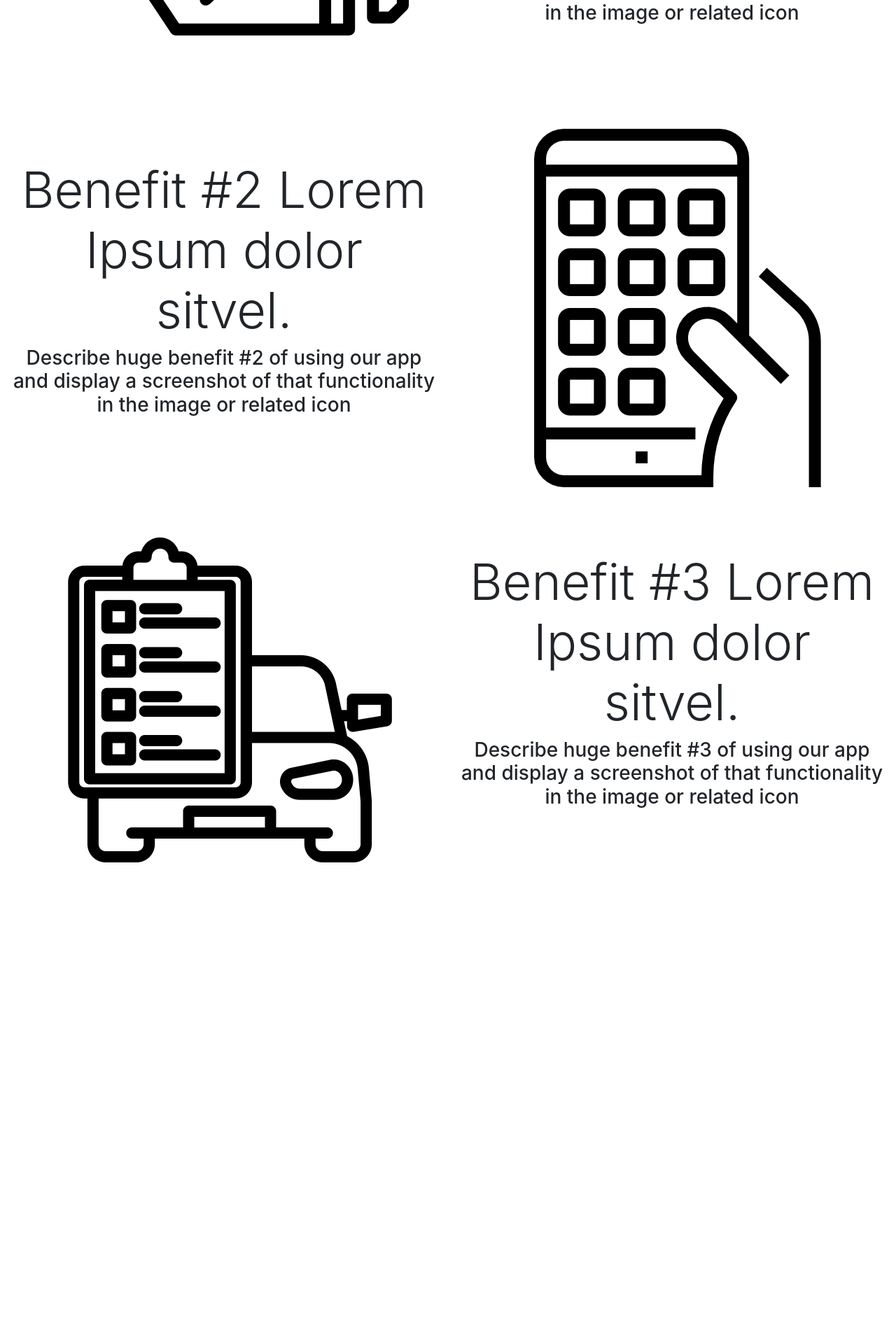
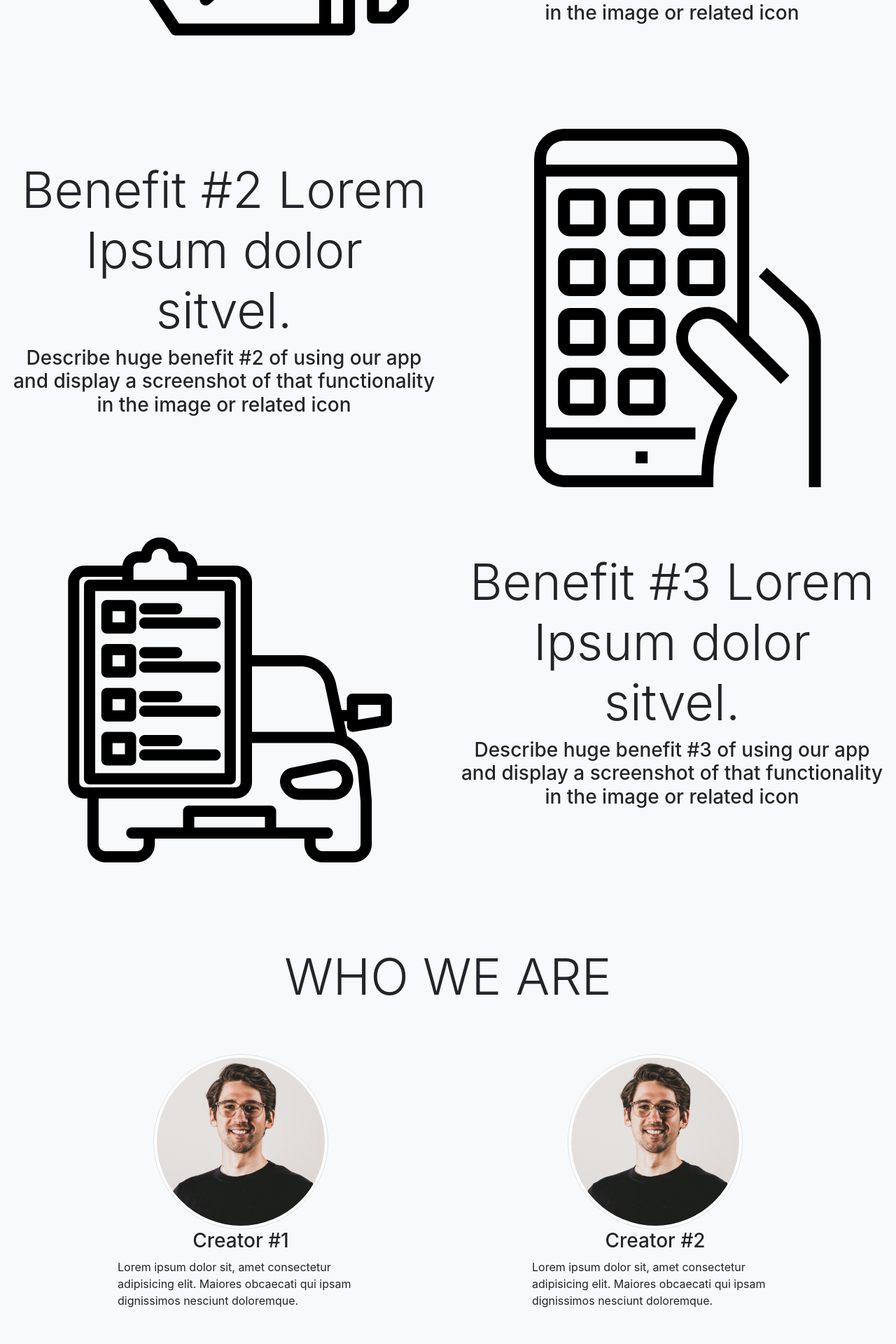
Before and after one commit to Burning-Maps-Fall-2022-Beaverhacks/Vehicle-Maintenance-Manager, a Flask app: template maintenance_app/landing_page/templates/landing_page.html in a window 1280 px wide. Shown: the part 880-2800 px from the top of the page at 70% size. Before the commit the page ends 2112 px from the top, so only its background shows below. Run offline with Flask 3, Linux system fonts and the light colour scheme; the template is opened without the code that fills it, so the values that code supplies are empty.

Commit message:
Added about us section
Added about us section with stock photos and dummy text

```diff
--- a/maintenance_app/landing_page/static/style.css
+++ b/maintenance_app/landing_page/static/style.css
@@ -0,0 +1,5 @@
+.creator-profile {
+  max-width: 400px;
+  padding-top: 20px;
+  padding-bottom: 40px;
+}
--- a/maintenance_app/landing_page/templates/landing_page.html
+++ b/maintenance_app/landing_page/templates/landing_page.html
@@ -13,7 +13,7 @@
     <link rel="stylesheet" href="../static/style.css" type="text/css" />
     <title>Car Maintenance Manager</title>
   </head>
-  <body>
+  <body class="bg-light">
     <!-- Need to fix nav layout. Seems to be conflicting with grid system -->
     <nav id="mainNavbar" class="navbar navbar-dark bg-dark">
       <a href="#" class="navbar-brand">APP NAME</a>
@@ -37,9 +37,9 @@
         <div class="row">
           <div class="col-6 d-flex align-items-center justify-content-center">
             <div>
-              <h1 class="display-3">
+              <h2 class="display-3">
                 Showcase. App. Catch Phrases! At High-Level.
-              </h1>
+              </h2>
               <h3 class="display-5">
                 Simple sub-header taking two or more lines. Lorem ipsum dolor
                 sit amet consectetur
@@ -48,7 +48,7 @@
                 <button type="primary" class="btn btn-primary px-5">
                   Sign Up
                 </button>
-                <button type="button" class="btn btn-light pr-3 px-5">
+                <button type="button" class="btn btn-secondary pr-3 px-5">
                   LOG IN
                 </button>
               </div>
@@ -64,7 +64,7 @@
         </div>
       </div>
     </section>
-    <section>
+    <section class="bg-light">
       <article>
         <div class="container-fluid text-center">
           <div class="row">
@@ -77,7 +77,7 @@
             </div>
             <div class="col-6 d-flex align-items-center justify-content-center">
               <div>
-                <h1 class="display-3">Benefit #1 Lorem Ipsum dolor sitvel.</h1>
+                <h2 class="display-3">Benefit #1 Lorem Ipsum dolor sitvel.</h2>
                 <h3 class="display-5">
                   Describe huge benefit #1 of using our app and display a
                   screenshot of that functionality in the image or related icon
@@ -92,7 +92,7 @@
           <div class="row">
             <div class="col-6 d-flex align-items-center justify-content-center">
               <div>
-                <h1 class="display-3">Benefit #2 Lorem Ipsum dolor sitvel.</h1>
+                <h2 class="display-3">Benefit #2 Lorem Ipsum dolor sitvel.</h2>
                 <h3 class="display-5">
                   Describe huge benefit #2 of using our app and display a
                   screenshot of that functionality in the image or related icon
@@ -121,12 +121,103 @@
             </div>
             <div class="col-6 d-flex align-items-center justify-content-center">
               <div>
-                <h1 class="display-3">Benefit #3 Lorem Ipsum dolor sitvel.</h1>
+                <h2 class="display-3">Benefit #3 Lorem Ipsum dolor sitvel.</h2>
                 <h3 class="display-5">
                   Describe huge benefit #3 of using our app and display a
                   screenshot of that functionality in the image or related icon
                 </h3>
               </div>
+            </div>
+          </div>
+        </div>
+      </article>
+    </section>
+    <section>
+      <div class="d-flex justify-content-center">
+        <h2 class="display-3 my-5 pt-5">WHO WE ARE</h2>
+      </div>
+      <article class="d-flex flex-column">
+        <div class="d-flex justify-content-around">
+          <div class="creator-profile pl-5">
+            <div class="d-flex justify-content-center">
+              <img
+                class="img-thumbnail rounded-circle"
+                src="../static/images/headshot_1.jpg"
+                alt="Creator #1 image"
+                width="250"
+                height="250"
+              />
+            </div>
+            <div class="d-flex justify-content-center">
+              <h3 class="display-5">Creator #1</h3>
+            </div>
+            <div class="d-flex justify-content-center">
+              <p class="display-6">
+                Lorem ipsum dolor sit, amet consectetur adipisicing elit.
+                Maiores obcaecati qui ipsam dignissimos nesciunt doloremque.
+              </p>
+            </div>
+          </div>
+          <div class="creator-profile pr-5">
+            <div class="d-flex justify-content-center">
+              <img
+                class="img-thumbnail rounded-circle"
+                src="../static/images/headshot_1.jpg"
+                alt="Creator #1 image"
+                width="250"
+                height="250"
+              />
+            </div>
+            <div class="d-flex justify-content-center">
+              <h3 class="display-5">Creator #2</h3>
+            </div>
+            <div class="d-flex justify-content-center">
+              <p class="display-6">
+                Lorem ipsum dolor sit, amet consectetur adipisicing elit.
+                Maiores obcaecati qui ipsam dignissimos nesciunt doloremque.
+              </p>
+            </div>
+          </div>
+        </div>
+        <div class="d-flex justify-content-around">
+          <div class="creator-profile pl-5">
+            <div class="d-flex justify-content-center">
+              <img
+                class="img-thumbnail rounded-circle"
+                src="../static/images/headshot_1.jpg"
+                alt="Creator #1 image"
+                width="250"
+                height="250"
+              />
+            </div>
+            <div class="d-flex justify-content-center">
+              <h3 class="display-5">Creator #3</h3>
+            </div>
+            <div class="d-flex justify-content-center">
+              <p class="display-6">
+                Lorem ipsum dolor sit, amet consectetur adipisicing elit.
+                Maiores obcaecati qui ipsam dignissimos nesciunt doloremque.
+              </p>
+            </div>
+          </div>
+          <div class="creator-profile pr-5">
+            <div class="d-flex justify-content-center">
+              <img
+                class="img-thumbnail rounded-circle"
+                src="../static/images/headshot_1.jpg"
+                alt="Creator #1 image"
+                width="250"
+                height="250"
+              />
+            </div>
+            <div class="d-flex justify-content-center">
+              <h3 class="display-5">Creator #4</h3>
+            </div>
+            <div class="d-flex justify-content-center">
+              <p class="display-6">
+                Lorem ipsum dolor sit, amet consectetur adipisicing elit.
+                Maiores obcaecati qui ipsam dignissimos nesciunt doloremque.
+              </p>
             </div>
           </div>
         </div>
```
Also changed, not shown: maintenance_app/landing_page/static/images/headshot_1.jpg (added).
